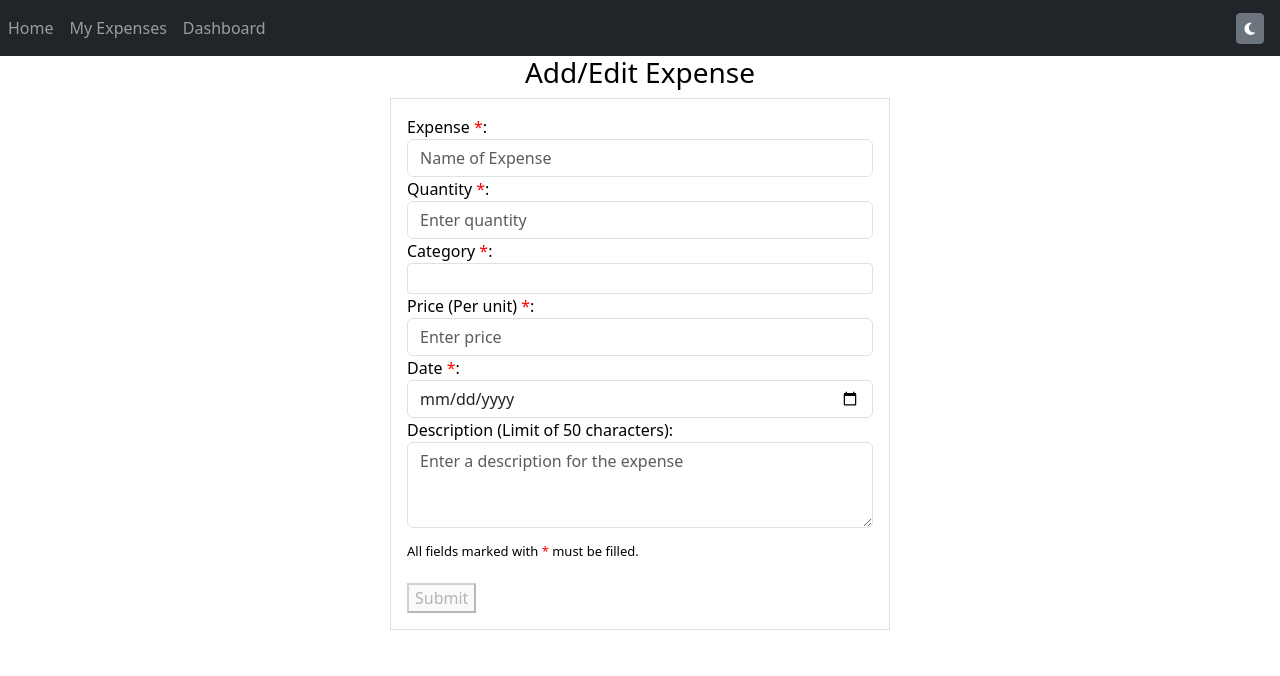
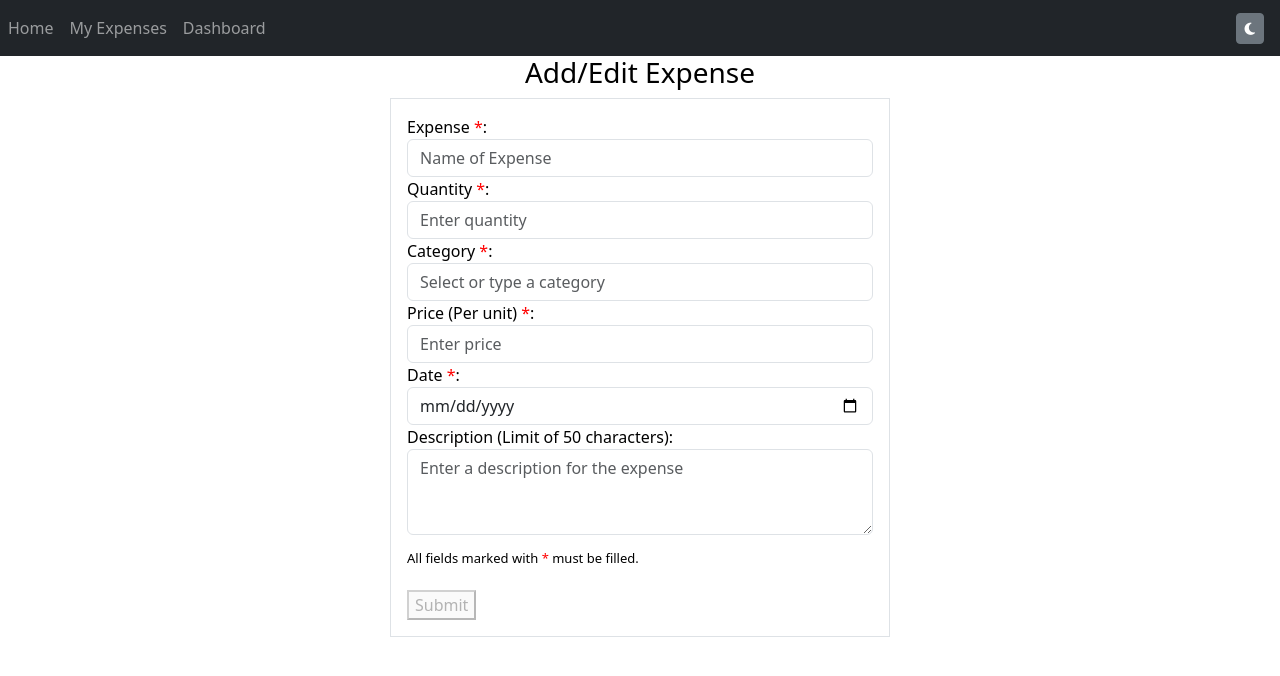
Before and after one commit to joaolopes88/angular-project-training-starter, an Angular app: page /addexpense in a window 1280 px wide. Shown: the top 676 px of the page. Built offline with nearby package versions, Linux system fonts and the light colour scheme.

Commit message:
name + category grayed out on edit (FIXED)

```diff
--- a/src/app/addexpense/addexpense.component.css
+++ b/src/app/addexpense/addexpense.component.css
@@ -1,8 +1,4 @@
-input[readonly], id{
-    background-color: #e0e0e0;
+input[readonly] {
+    background-color: #747474;
     cursor: not-allowed;
   }
-
-  select option:disabled {
-    color: grey;
-  }
--- a/src/app/addexpense/addexpense.component.html
+++ b/src/app/addexpense/addexpense.component.html
@@ -21,12 +21,16 @@
 
     <div class="form-group">
       <label for="category">Category <span style="color: red;">*</span>: </label>
-      <select class="form-control form-control-sm" id="category" formControlName="category" >
-        <option [disabled]="isEditing">Food</option>
-        <option [disabled]="isEditing">Travel</option>
-        <option [disabled]="isEditing">Utilities</option>
-        <option [disabled]="isEditing">Others</option>
-      </select>
+      <input type="text" class="form-control" id="category" formControlName="category" placeholder="Select or type a category" list="categories" [readonly]="isEditing" />
+      <datalist id="categories">
+        <option value="Food"></option>
+        <option value="Travel"></option>
+        <option value="Utilities"></option>
+        <option value="Others"></option>
+      </datalist>
+      <div class="alert alert-danger" role="alert" *ngIf="expenseForm.get('category')?.invalid && expenseForm.get('category')?.touched">
+        <small *ngIf="expenseForm.get('category')?.errors?.['required']">Category is required.</small>
+      </div>
     </div>
 
     <div class="form-group">
--- a/src/app/addexpense/addexpense.component.ts
+++ b/src/app/addexpense/addexpense.component.ts
@@ -21,7 +21,7 @@
     this.expenseForm = this.fb.group({
       name: ['', Validators.required],
       quantity: ['', Validators.required],
-      category: [''],
+      category: ['', Validators.required],
       price: ['', Validators.required],
       date: ['', Validators.required],
       description: ['', Validators.maxLength(50)]
```
